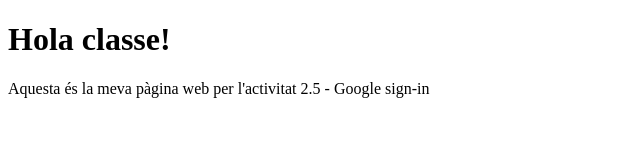
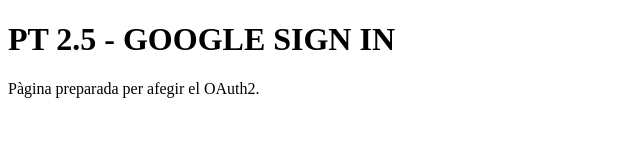
Before and after one commit to joma280-glitch/exsjoma280, a plain HTML site: page index.html in a window 1280 px wide. Shown: the whole page, without its empty margins (0-640 px from the left). Drawn offline with Linux system fonts and the light colour scheme.

Commit message:
modificació al fitxder index.html per complir amb els requisits del projecte.

```diff
--- a/index.html
+++ b/index.html
@@ -6,7 +6,7 @@
     <title>EXS Joma280</title>
 </head>
 <body>
-    <h1>Hola classe!</h1>
-    <p>Aquesta és la meva pàgina web per l'activitat 2.5 - Google sign-in</p>
+    <h1>PT 2.5 - GOOGLE SIGN IN</h1>
+    <p>Pàgina preparada per afegir el OAuth2.</p>
 </body>
 </html>
```
